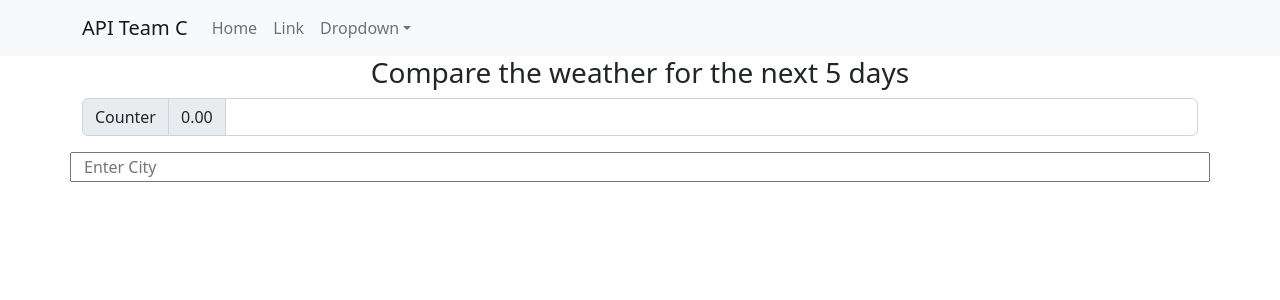
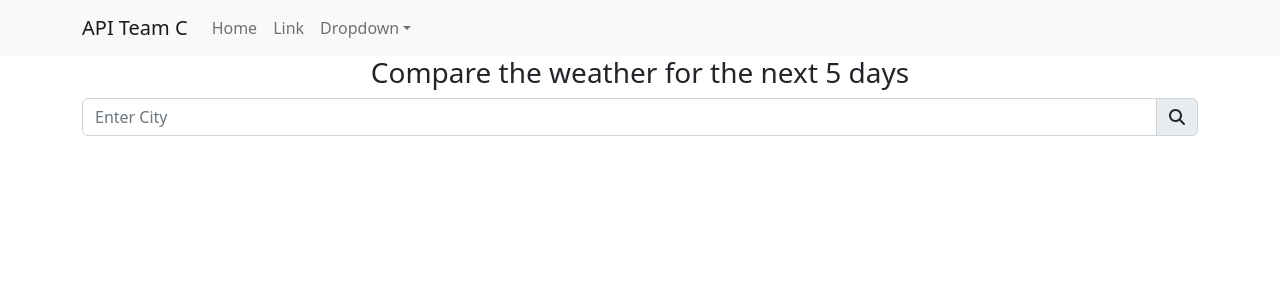
Before and after one commit to tomwieck/api-team-c, a React (Create React App) app in the folder frontend/: page / in a window 1280 px wide. Shown: the top 300 px of the page. Built offline with nearby package versions, Linux system fonts and the light colour scheme.

Commit message:
added icon to CitySearch input

```diff
--- a/frontend/src/components/city_search/city_search.tsx
+++ b/frontend/src/components/city_search/city_search.tsx
@@ -7,13 +7,12 @@ export const CitySearch: React.FC = () => {
     return (
         <>
             <InputGroup className="mb-3">
+                <Form.Control type="text" placeholder="Enter City" />
                 <InputGroup.Text>
                     <Counter />
                 </InputGroup.Text>
-                <InputGroup.Text>0.00</InputGroup.Text>
-                <Form.Control aria-label="Dollar amount (with dot and two decimal places)" />
             </InputGroup>
-            <input className="w-100" type="text" placeholder="Enter City" />
+            {/* <input className="w-100" type="text" placeholder="Enter City" /> */}
         </>
     );
 };
--- a/frontend/src/components/counter/counter.tsx
+++ b/frontend/src/components/counter/counter.tsx
@@ -1,6 +1,12 @@
 import React from "react";
 import { Form, InputGroup } from "react-bootstrap";
+import { FontAwesomeIcon } from "@fortawesome/react-fontawesome";
+import { faSearch } from "@fortawesome/free-solid-svg-icons";
 
 export const Counter: React.FC = () => {
-    return <>Counter</>;
+    return (
+        <>
+            <FontAwesomeIcon name="check" icon={faSearch} key="icon" />
+        </>
+    );
 };
```
